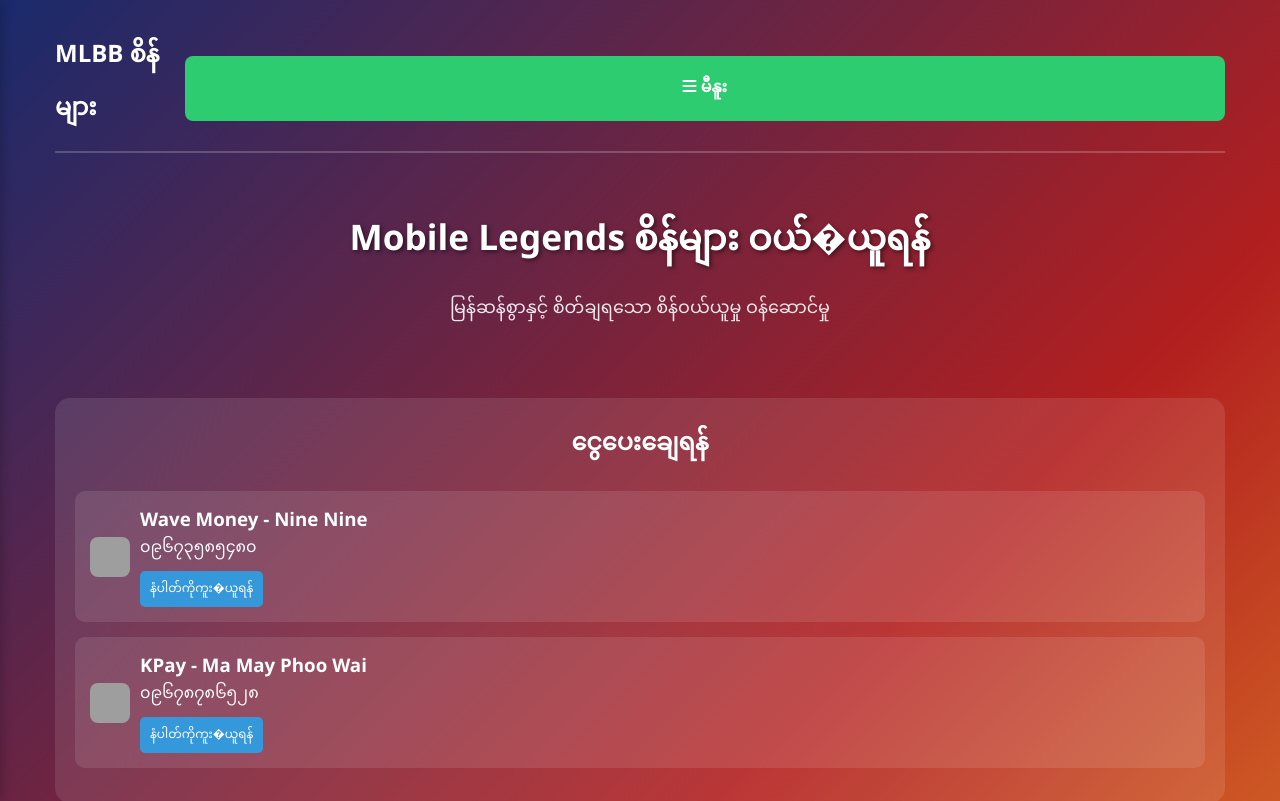
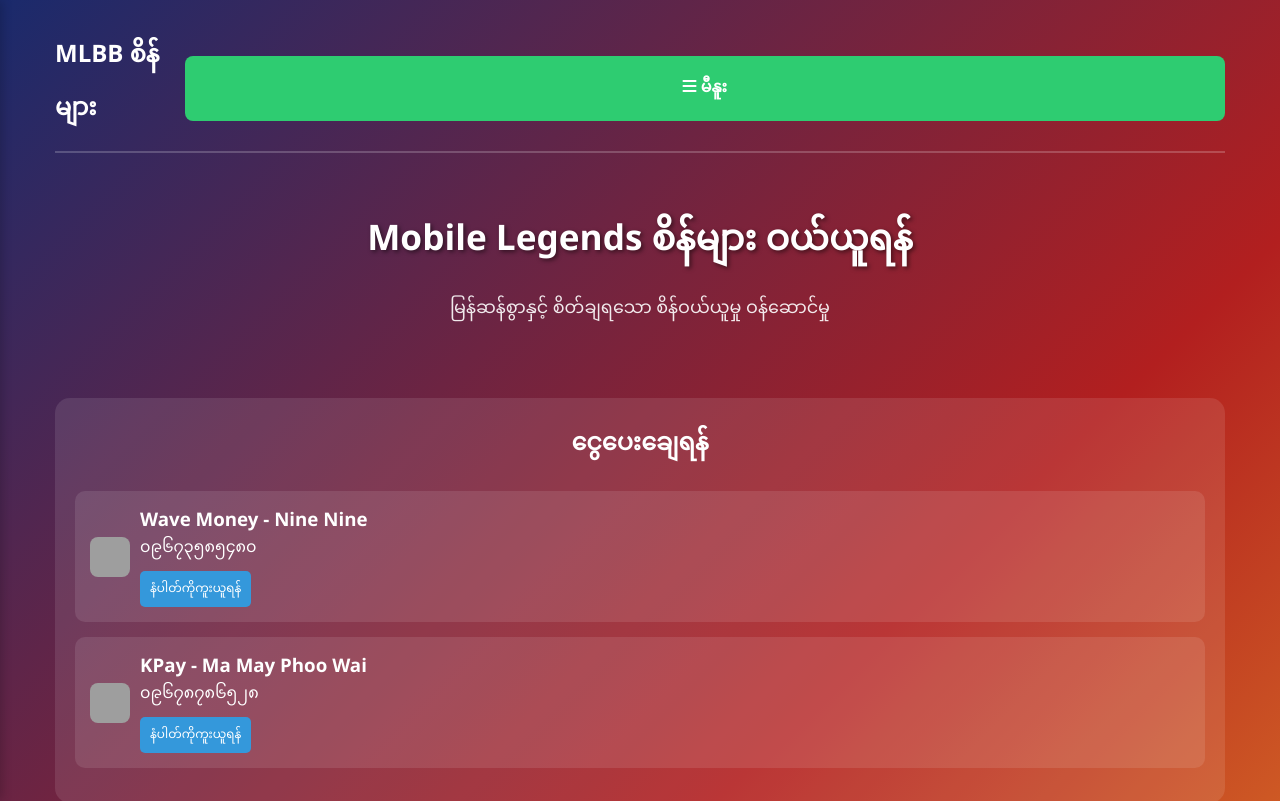
Before and after one commit to nyein-ko-ko-aung-404/website, a plain HTML site: page index.html in a window 1280 px wide. Shown: the top 801 px of the page. Drawn offline with Linux system fonts and the light colour scheme; grey boxes are pictures that could not be loaded.

Commit message:
Update index.html

```diff
--- a/index.html
+++ b/index.html
@@ -527,7 +527,7 @@
         <!-- Home Page -->
         <div class="page active" id="homePage">
             <div class="hero">
-                <h1>Mobile Legends စိန်များ ဝယ်�ယူရန်</h1>
+                <h1>Mobile Legends စိန်များ ဝယ်ယူရန်</h1>
                 <p>မြန်ဆန်စွာနှင့် စိတ်ချရသော စိန်ဝယ်ယူမှု ဝန်ဆောင်မှု</p>
             </div>
 
@@ -540,7 +540,7 @@
                     <div>
                         <h3>Wave Money - Nine Nine</h3>
                         <p>၀၉၆၇၃၅၈၅၄၈၀</p>
-                        <button class="copy-btn" onclick="copyPhoneNumber('09673585480')">နံပါတ်ကိုကူး�ယူရန်</button>
+                        <button class="copy-btn" onclick="copyPhoneNumber('09673585480')">နံပါတ်ကိုကူးယူရန်</button>
                     </div>
                 </div>
 
@@ -549,7 +549,7 @@
                     <div>
                         <h3>KPay - Ma May Phoo Wai</h3>
                         <p>၀၉၆၇၈၇၈၆၅၂၈</p>
-                        <button class="copy-btn" onclick="copyPhoneNumber('09678786528')">နံပါတ်ကိုကူး�ယူရန်</button>
+                        <button class="copy-btn" onclick="copyPhoneNumber('09678786528')">နံပါတ်ကိုကူးယူရန်</button>
                     </div>
                 </div>
             </div>
```
